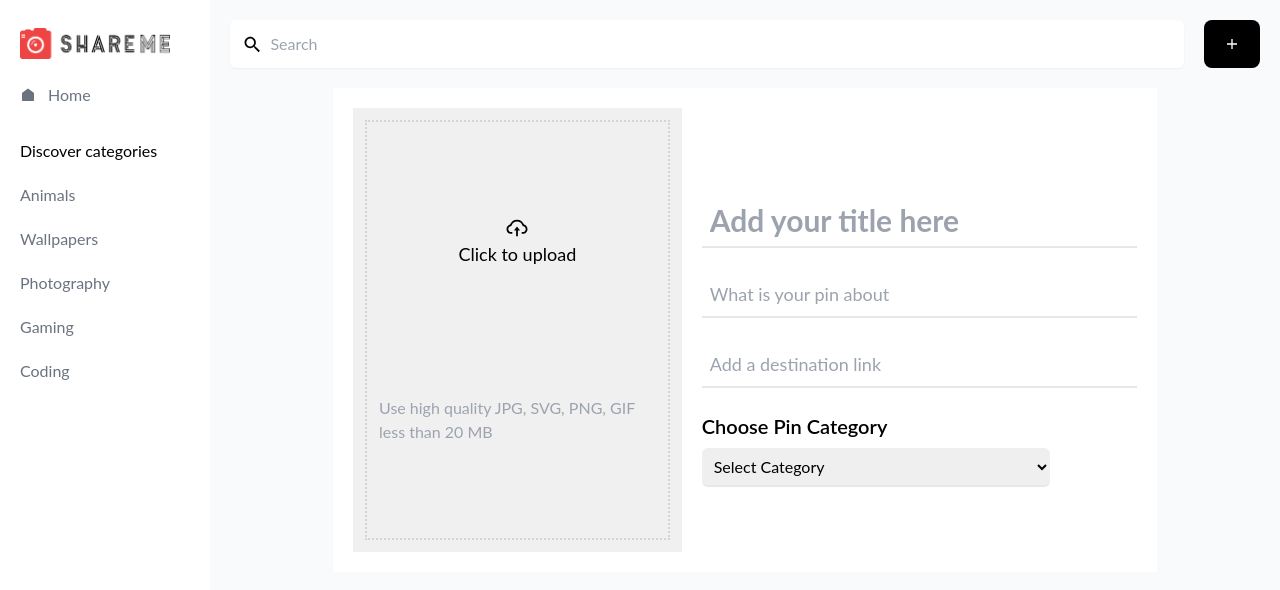
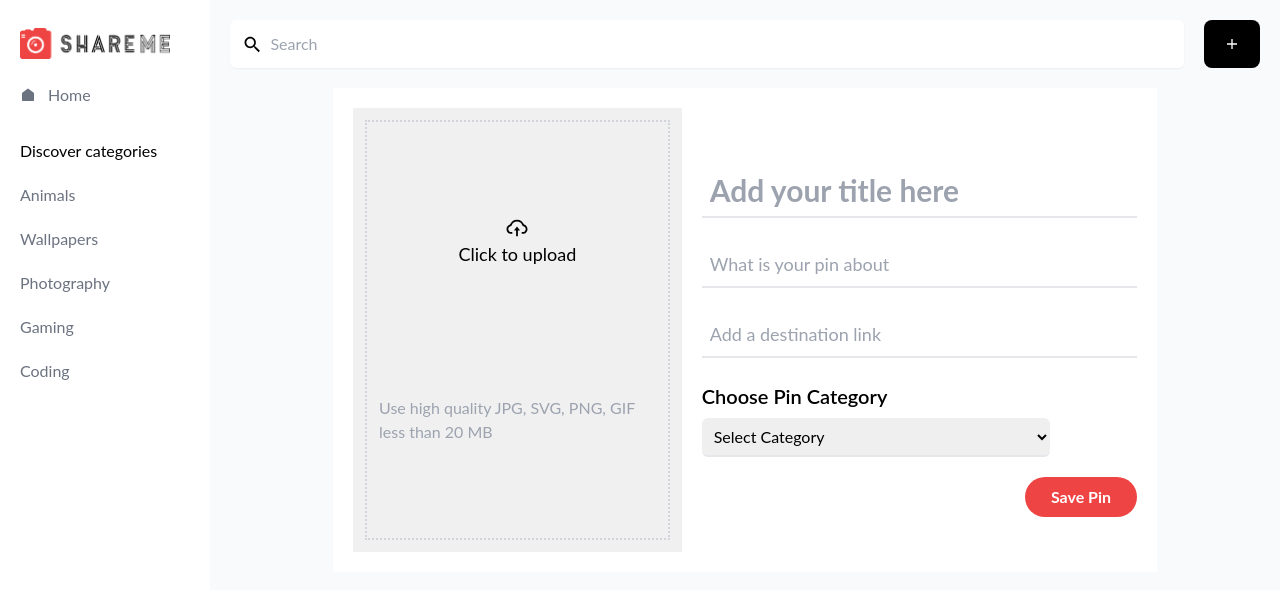
Before and after one commit to lobiit/ShareMe, a React (Create React App) app in the folder frontend/: page /create-pin in a window 1280 px wide. Shown: the top 590 px of the page. Built offline with nearby package versions, Linux system fonts and the light colour scheme.

Commit message:
save pin functionality bug fixes

```diff
--- a/frontend/src/components/CreatePin.jsx
+++ b/frontend/src/components/CreatePin.jsx
@@ -31,7 +31,37 @@ function  CreatePin(){
         } else {
             setWrongImageType(true)
         }
-    }
+    };
+    const savePin = () => {
+        if (title && about && destination && imageAsset?._id && category) {
+            const doc = {
+                _type: 'pin',
+                title,
+                about,
+                destination,
+                image: {
+                    _type: 'image',
+                    asset: {
+                        _type: 'reference',
+                        _ref: imageAsset?._id,
+                    },
+                },
+                category,
+            };
+            client.create(doc).then(() => {
+                navigate('/');
+            });
+        } else {
+            setFields(true);
+
+            setTimeout(
+                () => {
+                    setFields(false);
+                },
+                2000,
+            );
+        }
+    };
     return(
         <div className="flex flex-col justify-center items-center mt-5 lg: h-4/5">
             {fields && (
@@ -115,6 +145,15 @@ function  CreatePin(){
                                 ))}
                             </select>
                         </div>
+                        <div className="flex justify-end items-end mt-5">
+                            <button
+                                type="button"
+                                onClick={savePin}
+                                className="bg-red-500 text-white font-bold p-2 rounded-full w-28 outline-none"
+                            >
+                                Save Pin
+                            </button>
+                        </div>
                     </div>
                 </div>
             </div>
```
